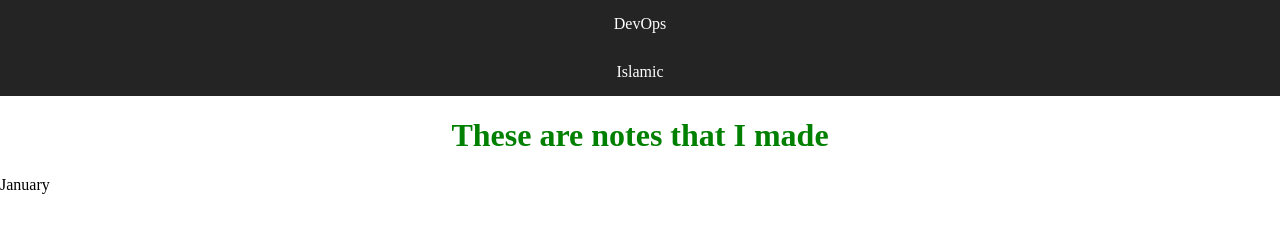
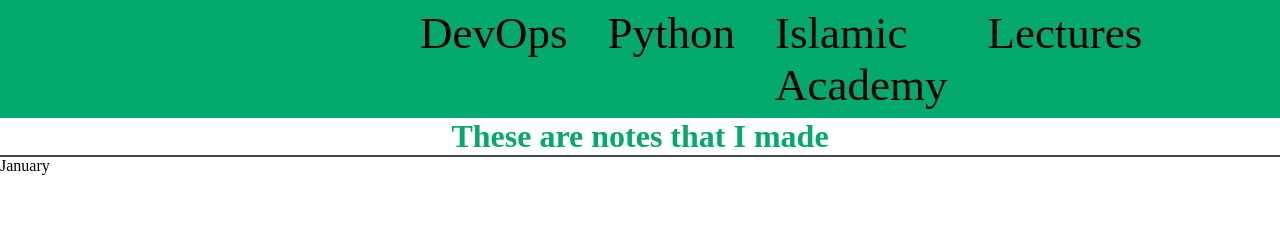
Before and after one commit to zaplord/Notes, a plain HTML site: page index.html in a window 1280 px wide. Drawn offline with Linux system fonts and the light colour scheme.

Commit message:
This was hard stuff ngl so i added more pages, the hard part was making the navigation more reactive and fine but Ai came to help

```diff
--- a/Stylesheet.css
+++ b/Stylesheet.css
@@ -1,19 +1,64 @@
+*{ margin:0;
+padding: 0;
+box-sizing: border-box;}
 
-body { margin:0;}
-h1 { text-align: center;
-  color: Green;
+body {background: rgba(255, 255, 255, 0.76);
+min-height: 100vh;}
+
+
+.nav li a:hover {
+  background-color: #9b9b9b;
+  color: rgb(0, 0, 0);
 }
-.navone{
-    background-color: rgb(36, 36, 36);
-padding:  0px;
-margin: 0px;
-}
-.nav {  overflow: auto;
-    width: 100%;}
-.nav a{   text-align: center;
-    color: white;
+
+ h1 {
+            text-align: center;
+            color: #04AA6D;
+            margin-bottom: 0px;
+
+            padding-bottom: 0px;
+            border-bottom: 2px solid #000000b6;
+        }
+
+
+.nav a{
+    color: rgb(0, 0, 0);
     text-decoration: none;
-    padding: 15px;
-    display: block;
+    padding: 0, auto;
+
 
 }
+.nav {
+font-size: 45px;
+background-color: #04AA6D;
+margin: 0;
+padding:0;
+display: flex;
+justify-content: center;
+}
+
+
+.nav li a {
+            color: rgb(0, 0, 0);
+            text-decoration: none;
+            padding: 2px 20px;
+            display: inline-block;
+            transition: all 0.5s ease; /* Smooth transition for hover effects */
+        }
+
+
+.nav ul {list-style-type: none;
+    display: flex;
+    width: 100%;
+    justify-content: space-around;
+    padding: 5px 400px;
+}
+
+/* This part makes the Navigation more animative, Border radius makes the edges nice and smooth, box shadow does a shadow around the white box and gives it some depth */
+.nav li a:hover:not(.active) {
+    border-radius: 10px;
+  background-color: #ffffff;
+  color: rgb(0, 0, 0);
+  font-size: 50px;
+    box-shadow: 8px 8px 8px 8px #00000021;
+}
--- a/index.html
+++ b/index.html
@@ -8,14 +8,17 @@
 </head>
 <body>
 
-    <div class="nav">
-        <nav class="navone">
 
-          <a href="./Notes/Devops.html">DevOps</a></li>
-          <a href="./Notes/Islamic.Html">Islamic</a></li>
+        <nav class="nav">
+      <ul>
 
+      <li>  <a href="./Notes/Devops.html">DevOps</a></li>
+      <li> <a href="./Notes/Python.html">Python</a></li>
+    <li><a href="./Notes/Islamic.Html">Islamic Academy</a></li>
+    <li><a href="./Notes/Lectures">Lectures</a></li>
+</ul>
         </nav>
-    </div>
+
     <div class="header">
         <h1>These are notes that I made</h1>
     </div>
```
Also changed, not shown: Lectures.html (added), Python.html (added).
